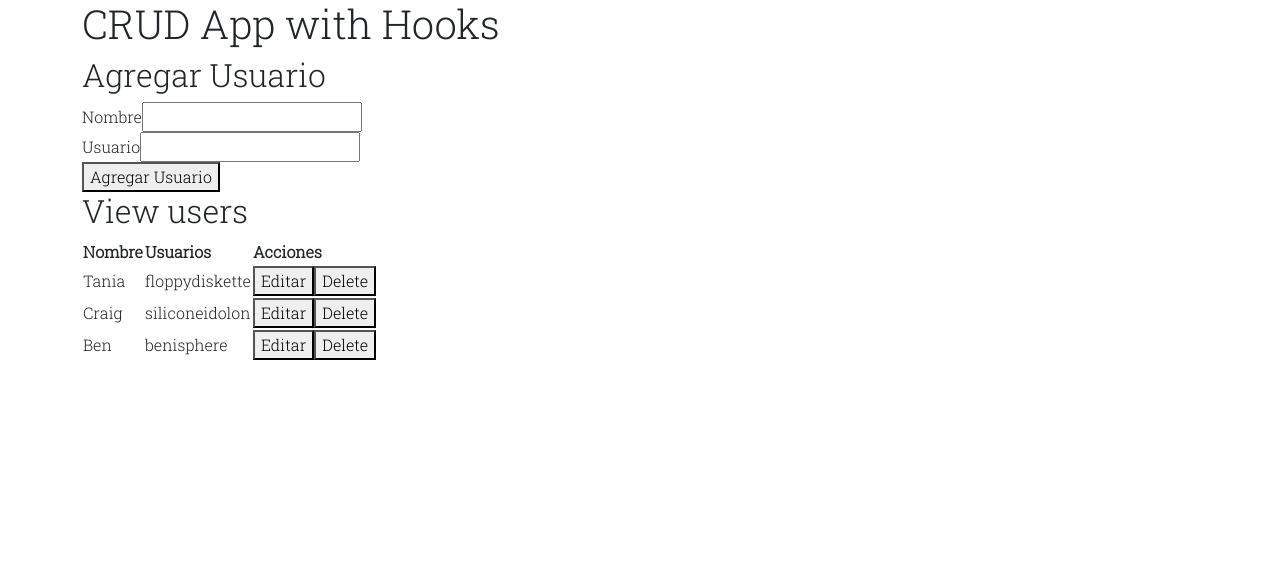
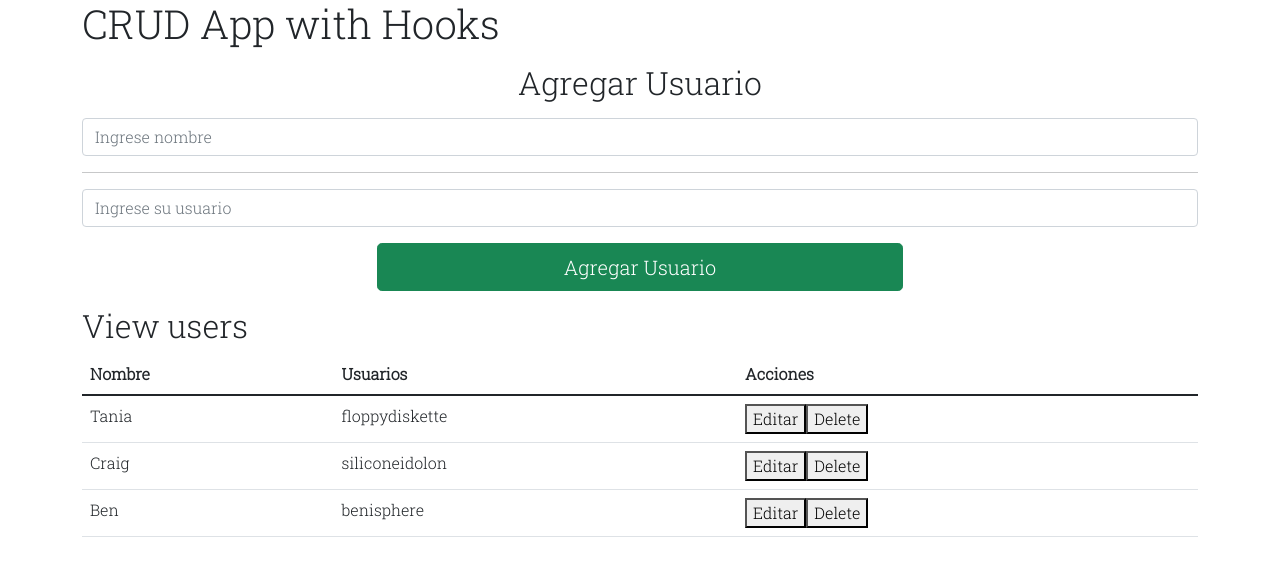
Before and after one commit to granadalook/CRUD-react, a React (Create React App) app: page / in a window 1280 px wide. Shown: the top 576 px of the page. Built offline with nearby package versions, Linux system fonts and the light colour scheme.

Commit message:
FIXED: se modifican  eslitos del componente AddUserForm para  mas amigabilidad y experiencia de usuario

```diff
--- a/src/App.js
+++ b/src/App.js
@@ -51,7 +51,7 @@ function App() {
             </div>
           ) : (
             <div>
-              <h2>Agregar Usuario</h2>
+              <h2 className="text-center m-3">Agregar Usuario</h2>
               <AddUserForm addUser={addUser} />
             </div>
           )}
--- a/src/components/AddUserForm.jsx
+++ b/src/components/AddUserForm.jsx
@@ -17,25 +17,34 @@ const AddUserForm = (props) => {
 
   return (
     <form onSubmit={handleSubmit(onSubmit)}>
-      <label>Nombre</label>
       <input
+        className="form-control"
+        placeholder="Ingrese nombre"
         type="text"
         name="name"
         {...register("name", {
-          required: { value: true, message: "nombre Requerido" },
+          required: { value: true, message: "NOMBRE REQUERIDO" },
         })}
       />
+      <hr />
       <div>{errors?.name?.message}</div>
-      <label>Usuario</label>
+
       <input
+        className="form-control"
+        placeholder="Ingrese su usuario"
         type="text"
         name="username"
         {...register("username", {
-          required: { value: true, message: "nombre de usuario Requerido" },
+          required: { value: true, message: "USUARIO REQUERIDO" },
         })}
       />
       <div>{errors?.username?.message}</div>
-      <button type="submit">Agregar Usuario</button>
+      <div className="d-grid gap-2 col-6 mx-auto">
+        {" "}
+        <button type="submit" className="btn btn-success m-3 btn-lg ">
+          Agregar Usuario
+        </button>
+      </div>
     </form>
   );
 };
--- a/src/components/UserTable.jsx
+++ b/src/components/UserTable.jsx
@@ -2,7 +2,7 @@ import React from "react";
 const UserTable = (props) => {
   console.log(props.users);
   return (
-    <table>
+    <table className="table">
       <thead>
         <tr>
           <th>Nombre</th>
```
